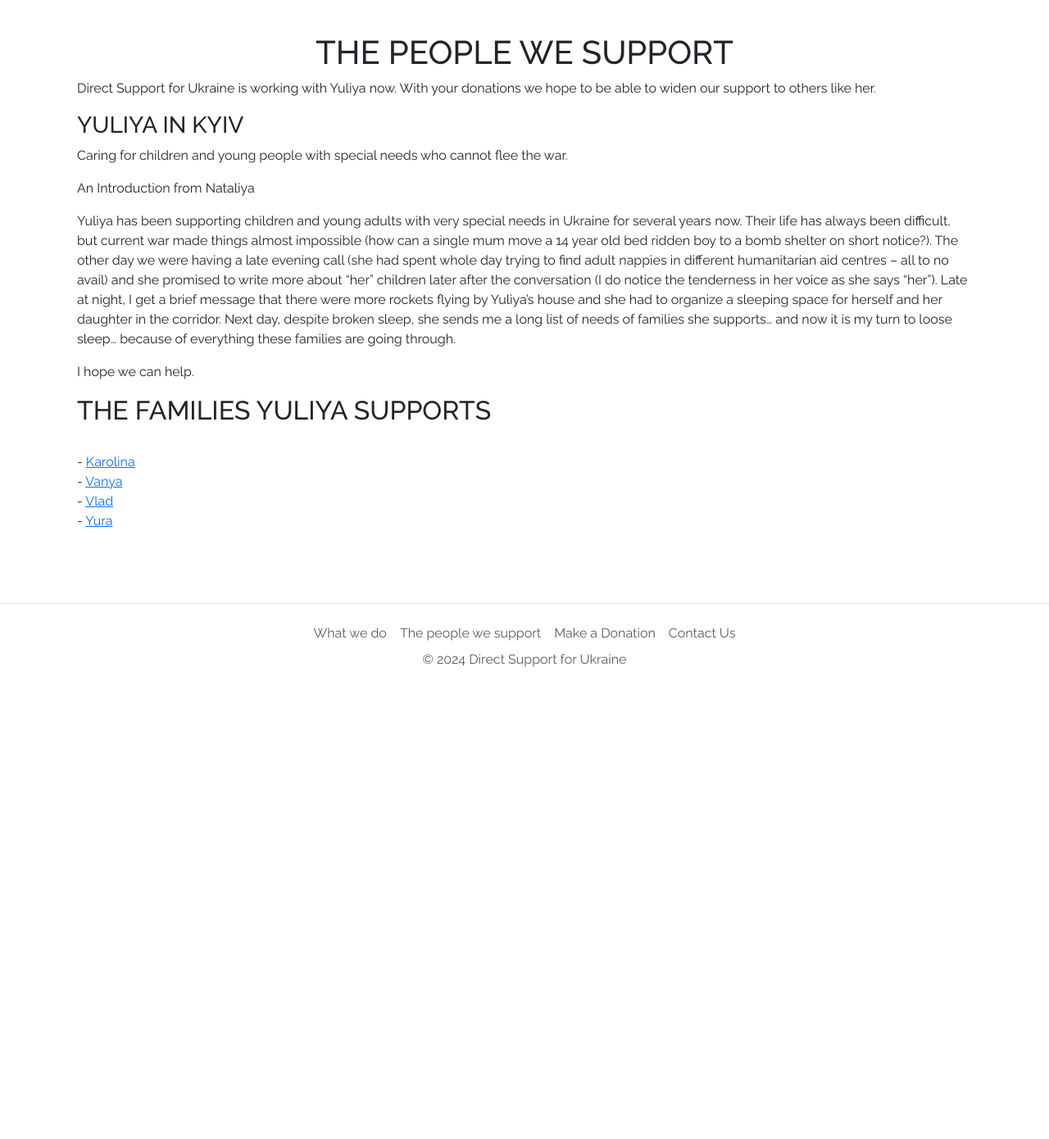
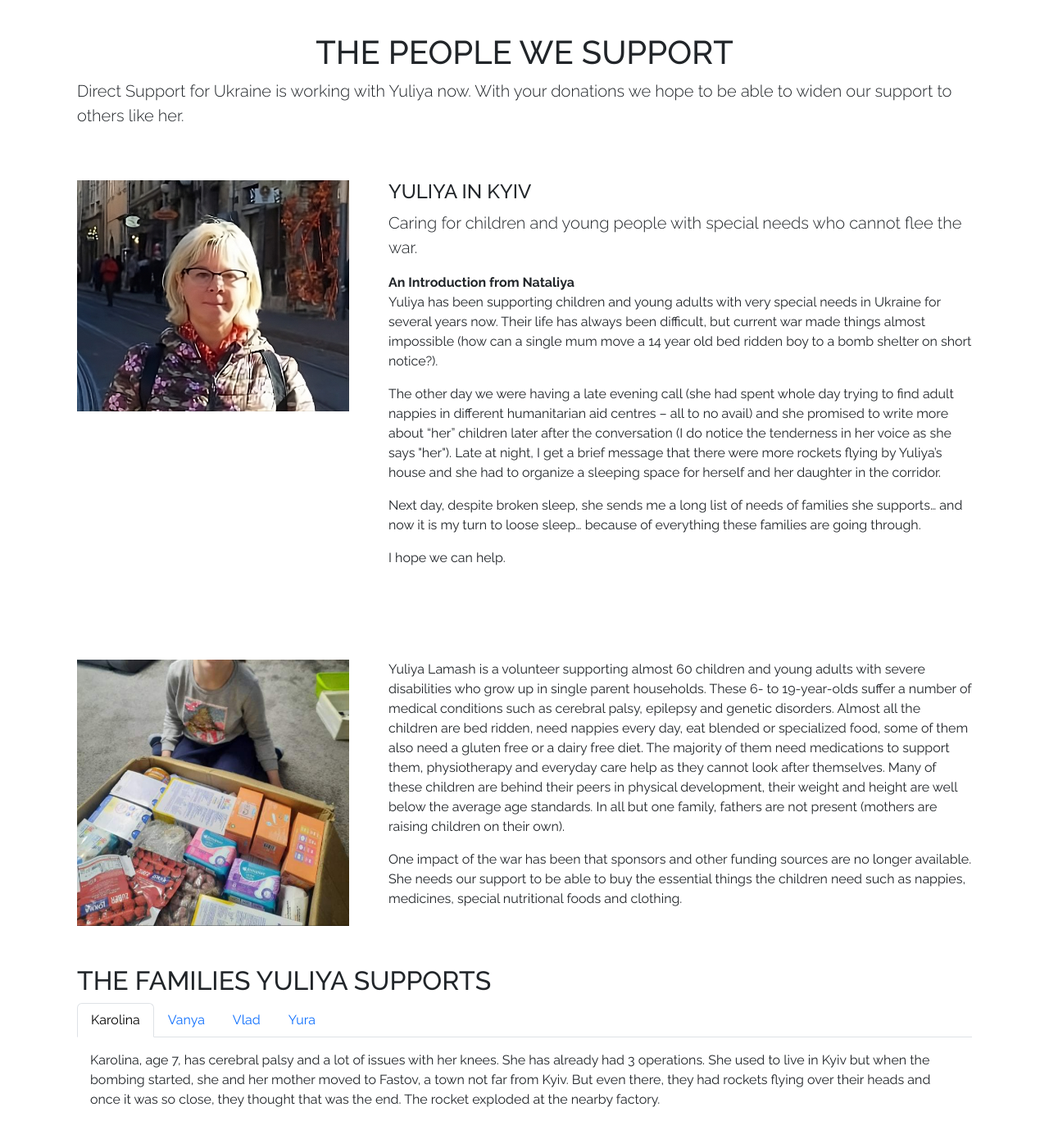
Before and after one commit to allymparker/dsfu, a Jekyll site: the page built from site/who-we-support.html, in a window 1280 px wide and 1400 px high, scrolled down 208 px. Shown: the top 1390 px of the window at 82% size. Built offline with Jekyll 4.4.1, drawn with Linux system fonts in a browser that asks for light colours; before the commit the page ends 1081 px from its top, so only the background shows below that; some of the changed text lies outside the part shown.

Commit message:
Tidy up Yuliya and Families

```diff
--- a/site/_config.yml
+++ b/site/_config.yml
@@ -33,7 +33,7 @@ plugins:
 
 header_pages:
   - what-we-do.html
-  - who-we-support.markdown
+  - who-we-support.html
   - about-us.markdown
   - donate.html
   - contact.html
--- a/site/what-we-do.html
+++ b/site/what-we-do.html
@@ -39,9 +39,9 @@ excerpt-image: Logo%20x.png
     </p>
     <p>
       For example, one such person we seek to support is
-      <a href="{{ '/team/yuliya' | relative_url }}">Yuliya</a>. She volunteers
-      to help single parent households with children and young adults who have
-      special needs.
+      <a href="{{ '/people-we-support/' | relative_url }}">Yuliya</a>. She
+      volunteers to help single parent households with children and young adults
+      who have special needs.
     </p>
     <p>
       <b
--- /dev/null
+++ b/site/who-we-support.html
@@ -0,0 +1,121 @@
+---
+layout: page
+title: The people we support
+permalink: /people-we-support/
+---
+
+<p class="lead">
+  Direct Support for Ukraine is working with Yuliya now. With your donations we
+  hope to be able to widen our support to others like her.
+</p>
+
+<!-- todo: image -->
+<div class="row align-items-start g-5 py-5">
+  <div class="col-4">
+    <img
+      class="object-fit-cover h-100 w-100"
+      src="{{'assets/img/yuliya.jpg' | relative_url}}"
+      alt="Yuliya"
+    />
+  </div>
+  <div class="col">
+    <h4>YULIYA IN KYIV</h4>
+    <p class="lead">
+      Caring for children and young people with special needs who cannot flee
+      the war.
+    </p>
+    <strong>An Introduction from Nataliya</strong>
+    <p>
+      Yuliya has been supporting children and young adults with very special
+      needs in Ukraine for several years now. Their life has always been
+      difficult, but current war made things almost impossible (how can a single
+      mum move a 14 year old bed ridden boy to a bomb shelter on short notice?).
+    </p>
+    <p>
+      The other day we were having a late evening call (she had spent whole day
+      trying to find adult nappies in different humanitarian aid centres – all
+      to no avail) and she promised to write more about “her” children later
+      after the conversation (I do notice the tenderness in her voice as she
+      says "her"). Late at night, I get a brief message that there were more
+      rockets flying by Yuliya’s house and she had to organize a sleeping space
+      for herself and her daughter in the corridor.
+    </p>
+    <p>
+      Next day, despite broken sleep, she sends me a long list of needs of
+      families she supports… and now it is my turn to loose sleep… because of
+      everything these families are going through.
+    </p>
+    <p>I hope we can help.</p>
+  </div>
+</div>
+<div class="row align-items-start g-5 py-5">
+  <div class="col-4">
+    <img
+      class="object-fit-cover h-100 w-100"
+      src="{{ 'assets/img/yuliya-1.jpg' | relative_url }}"
+      alt="Supplies"
+    />
+  </div>
+  <div class="col">
+    <p>
+      Yuliya Lamash is a volunteer supporting almost 60 children and young
+      adults with severe disabilities who grow up in single parent households.
+      These 6- to 19-year-olds suffer a number of medical conditions such as
+      cerebral palsy, epilepsy and genetic disorders. Almost all the children
+      are bed ridden, need nappies every day, eat blended or specialized food,
+      some of them also need a gluten free or a dairy free diet. The majority of
+      them need medications to support them, physiotherapy and everyday care
+      help as they cannot look after themselves. Many of these children are
+      behind their peers in physical development, their weight and height are
+      well below the average age standards. In all but one family, fathers are
+      not present (mothers are raising children on their own).
+    </p>
+    <p>
+      One impact of the war has been that sponsors and other funding sources are
+      no longer available. She needs our support to be able to buy the essential
+      things the children need such as nappies, medicines, special nutritional
+      foods and clothing.
+    </p>
+  </div>
+</div>
+
+<h2>The families Yuliya supports</h2>
+<ul class="nav nav-tabs" id="families" role="tablist">
+  {%- assign default_paths = site.pages | map: "path" -%} {%- assign page_paths
+  = default_paths | where_exp:"path", "path contains 'families'" -%} {%- for
+  path in page_paths -%} {%- assign my_page = site.pages | where: "path", path |
+  first -%} {%- if my_page.title -%}
+  <!-- Nav tabs -->
+  <li class="nav-item" role="presentation">
+    <button
+      class="nav-link {% if forloop.first %}active{% endif %}"
+      id="{{my_page.title}}-tab"
+      data-bs-toggle="tab"
+      data-bs-target="#{{my_page.title}}"
+      type="button"
+      role="tab"
+      aria-controls="{{my_page.title}}"
+      aria-selected="{{forloop.first}}"
+    >
+      {{my_page.title}}
+    </button>
+  </li>
+
+  {%- endif -%} {%- endfor -%}
+</ul>
+<div class="tab-content">
+  {%- assign default_paths = site.pages | map: "path" -%} {%- assign page_paths
+  = default_paths | where_exp:"path", "path contains 'families'" -%} {%- for
+  path in page_paths -%} {%- assign my_page = site.pages | where: "path", path |
+  first -%} {%- if my_page.title -%}
+  <!-- Tab panes -->
+  <div
+    class="tab-pane {% if forloop.first %}active{% endif %} p-3"
+    id="{{my_page.title}}"
+    role="tabpanel"
+    aria-labelledby="{{my_page.title}}-tab"
+  >
+    {{my_page.content}}
+  </div>
+  {%- endif -%} {%- endfor -%}
+</div>
--- a/site/who-we-support.markdown
+++ /dev/null
@@ -1,35 +0,0 @@
----
-layout: page
-title: The people we support
-permalink: /people-we-support/
----
-
-Direct Support for Ukraine is working with Yuliya now.  With your donations we hope to be able to widen our support to others like her.
-
-
-### YULIYA IN KYIV
-<!-- todo: image -->
-Caring for children and young people with special needs who cannot flee the war.
-
-An Introduction from Nataliya
-
-Yuliya has been supporting children and young adults with very special needs in Ukraine for several years now. Their life has always been difficult, but current war made things almost impossible (how can a single mum move a 14 year old bed ridden boy to a bomb shelter on short notice?). The other day we were having a late evening call (she had spent whole day trying to find adult nappies in different humanitarian aid centres – all to no avail) and she promised to write more about “her” children later after the conversation (I do notice the tenderness in her voice as she says "her"). Late at night, I get a brief message that there were more rockets flying by Yuliya’s house and she had to organize a sleeping space for herself and her daughter in the corridor. Next day, despite broken sleep, she sends me a long list of needs of families she supports… and now it is my turn to loose sleep… because of everything these families are going through.
-
-
-I hope we can help.
-
-
-
-## The families Yuliya supports
-
-<br>
-
-  {%- assign default_paths = site.pages | map: "path" -%}
-  {%- assign page_paths = default_paths | where_exp:"path", "path contains 'families'" -%}
-	          {%- for path in page_paths -%}
-            {%- assign my_page = site.pages | where: "path", path | first -%}
-            {%- if my_page.title -%}
-- [{{my_page.title}}]({{my_page.url | relative_url}})<br>
-            {%- endif -%}
-          {%- endfor -%}
-<br>
```
Also changed, not shown: site/team/yuliya.markdown (deleted, +0 -10 lines), site/assets/img/yuliya-1.jpg (added), site/assets/img/yuliya.jpg (added).
